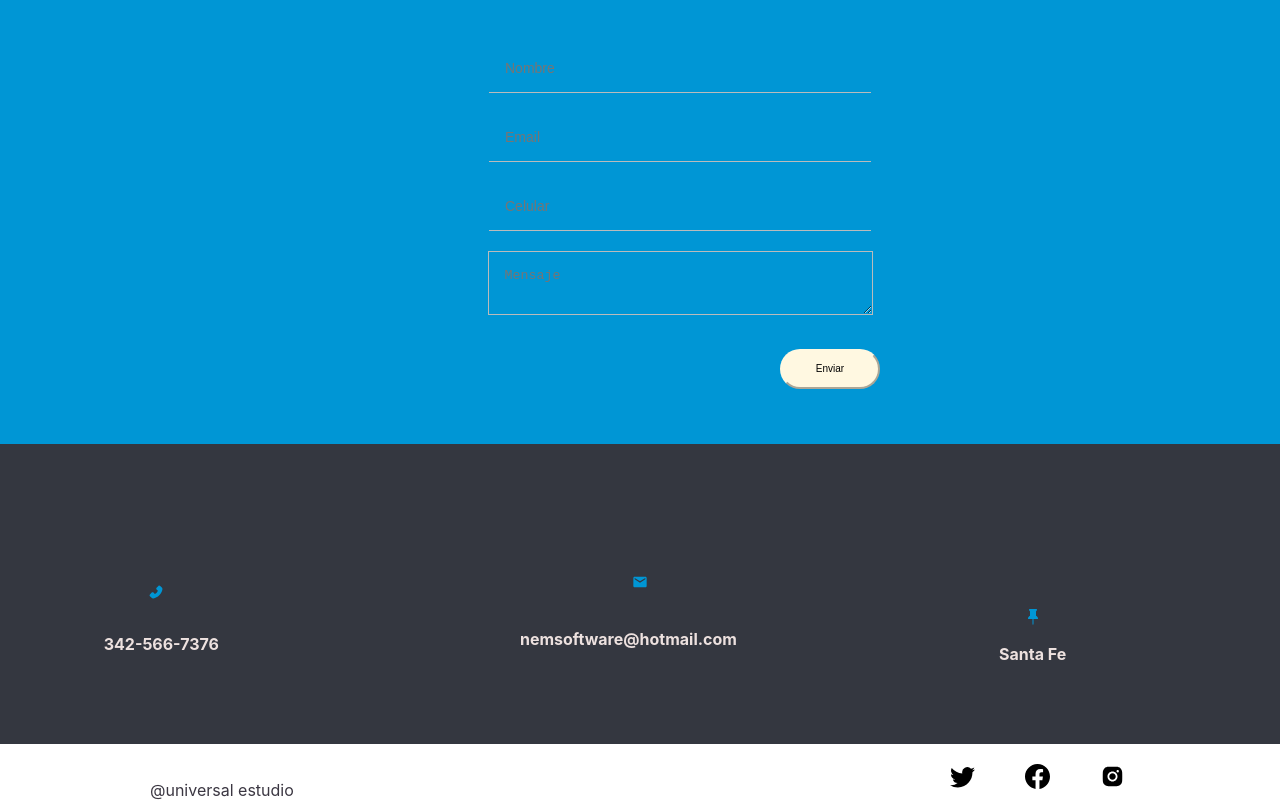
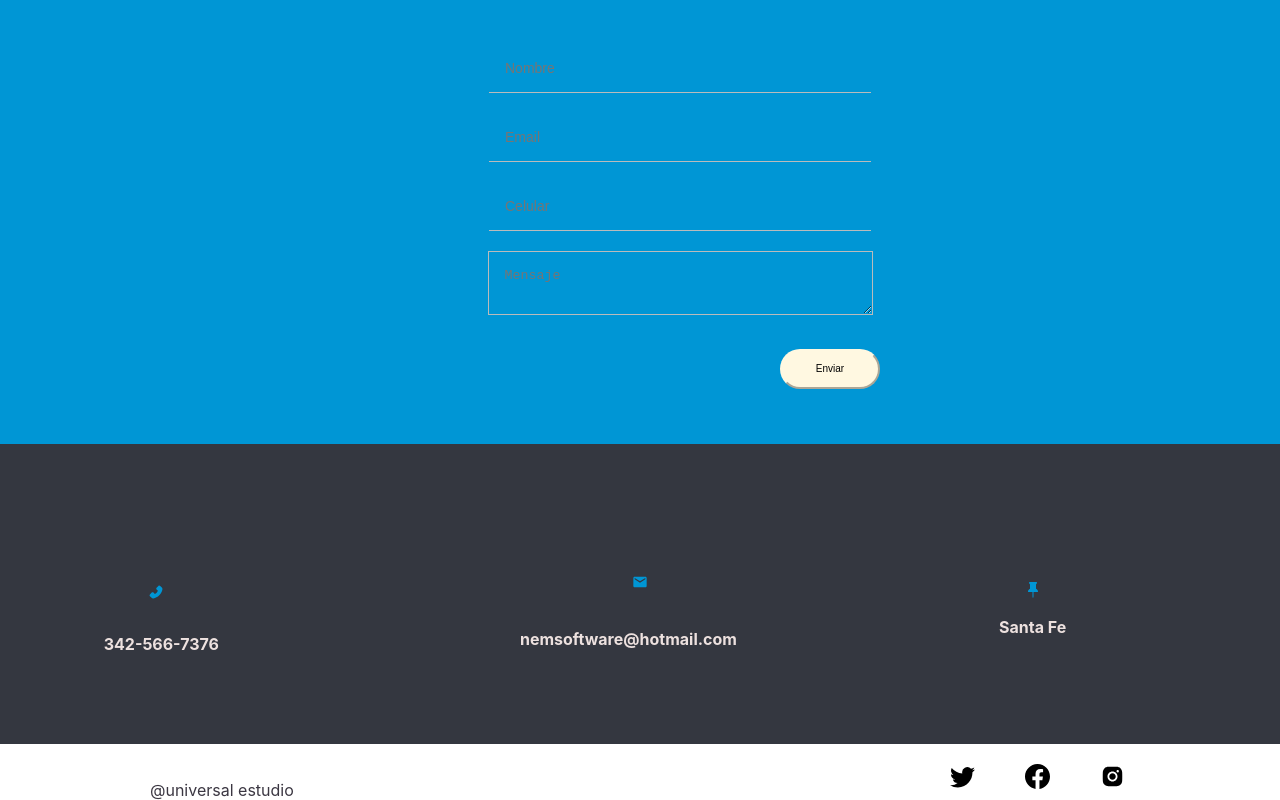
Before and after one commit to Agu1laredu/NEM-, a React (Create React App) app: page / in a window 1280 px wide. Shown: the part 3429-4229 px from the top of the page. Built offline with nearby package versions, Linux system fonts and the light colour scheme.

Commit message:
Diseño del Home terminado

```diff
--- a/src/Components/Home/Footer/index.jsx
+++ b/src/Components/Home/Footer/index.jsx
@@ -41,7 +41,7 @@ function Footer() {
             width: "200px",
             margin: "auto",
             position: "relative",
-            top: "25px",
+            top: "-2px",
           }}
         >
           <BsFillPinFill style={{ color: "#0096d5" }} />
```
